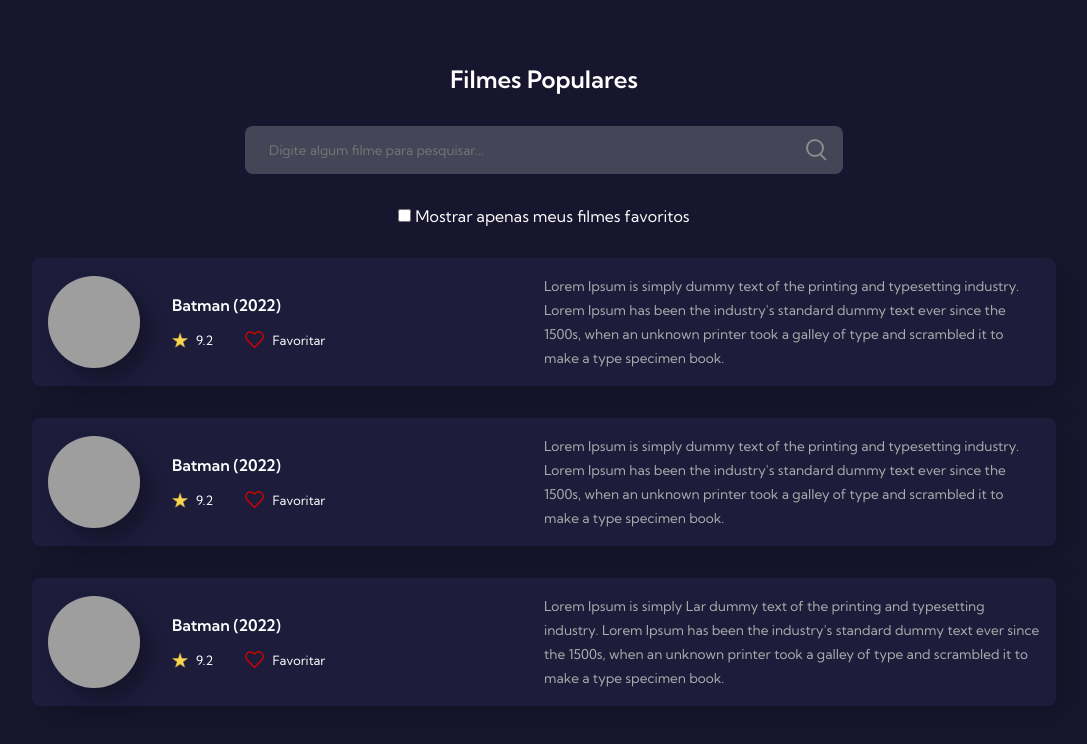
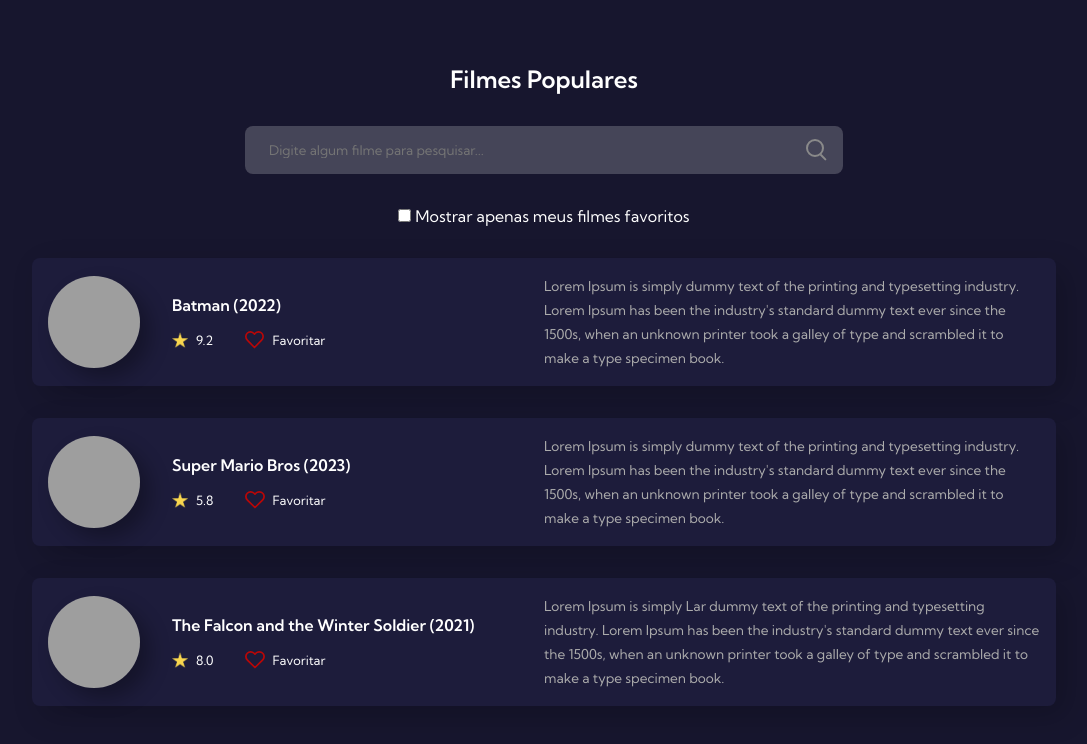
Before and after one commit to yurizip/desafio-7days-of-code, a plain HTML site: page index.html in a window 1280 px wide. Shown: the whole page, without its empty margins (96-1183 px from the left). Drawn offline with Linux system fonts and the light colour scheme; grey boxes are pictures that could not be loaded.

Commit message:
add filmes

```diff
--- a/index.html
+++ b/index.html
@@ -49,14 +49,14 @@
       <div class="movie">
         <div class="movie-informations">
           <div class="movie-image">
-            <img src="https://img.elo7.com.br/product/original/3FBA809/big-poster-filme-batman-2022-90x60-cm-lo002-poster-batman.jpg" alt="Batman (2022)"/>
+            <img src="https://image.tmdb.org/t/p/original/qNBAXBIQlnOThrVvA6mA2B5ggV6.jpg" alt="Super Mario Bros (2023)"/>
           </div>
           <div class="movie-text">
-            <h4>Batman (2022)</h4>
+            <h4>Super Mario Bros (2023)</h4>
             <div class="rating-favorites">
               <div class="rating">
                 <img src="images/star.png" alt="Star Icon"/>
-                <span>9.2</span>
+                <span>5.8</span>
               </div>
               <div class="favorite">
                 <img src="images/heart.svg" alt="Star Icon"/>
@@ -73,14 +73,14 @@
       <div class="movie">
         <div class="movie-informations">
           <div class="movie-image">
-            <img src="https://img.elo7.com.br/product/original/3FBA809/big-poster-filme-batman-2022-90x60-cm-lo002-poster-batman.jpg" alt="Batman (2022)"/>
+            <img src="https://image.tmdb.org/t/p/original/6kbAMLteGO8yyewYau6bJ683sw7.jpg" alt="The Falcon and the Winter Soldier (2021)"/>
           </div>
           <div class="movie-text">
-            <h4>Batman (2022)</h4>
+            <h4>The Falcon and the Winter Soldier (2021)</h4>
             <div class="rating-favorites">
               <div class="rating">
                 <img src="images/star.png" alt="Star Icon"/>
-                <span>9.2</span>
+                <span>8.0</span>
               </div>
               <div class="favorite">
                 <img src="images/heart.svg" alt="Star Icon"/>
```
